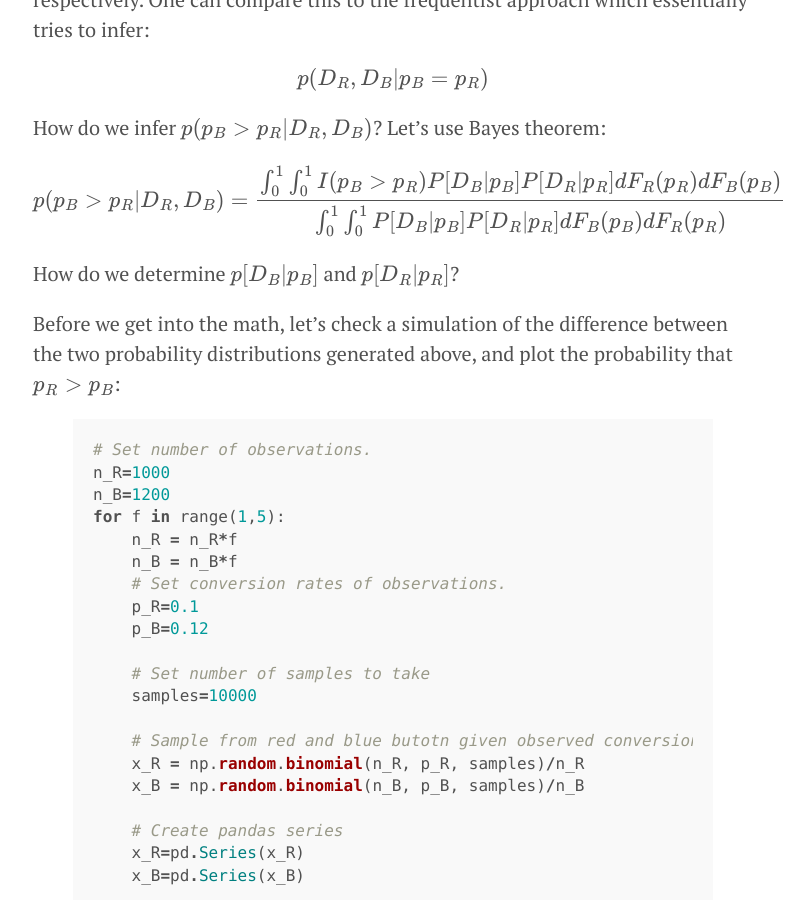
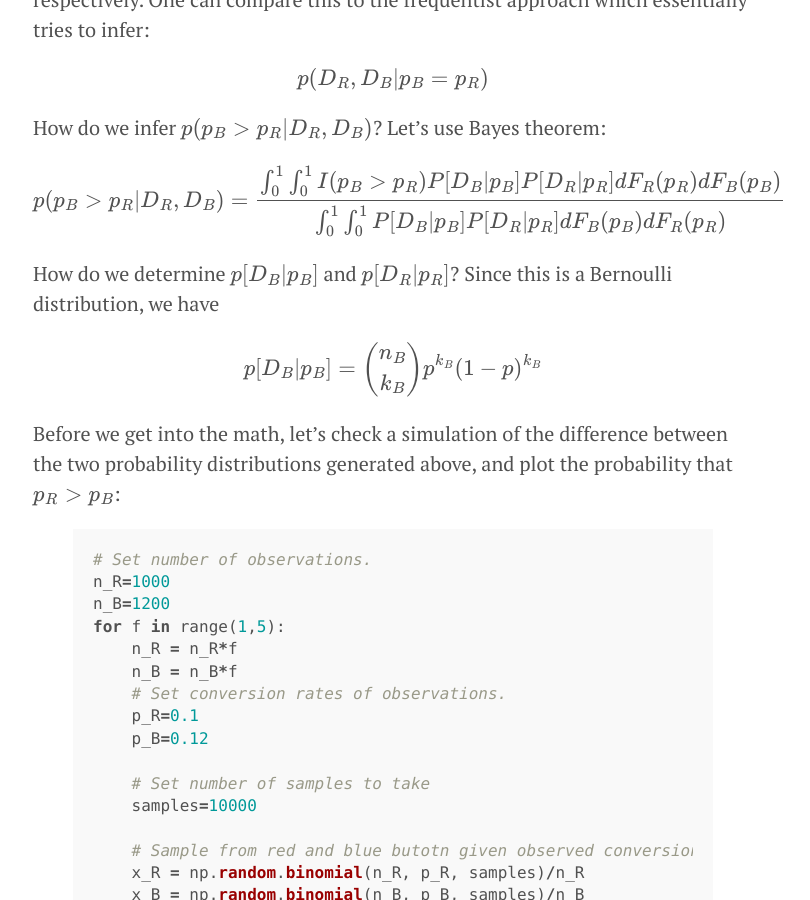
Before and after one commit to doriang102/doriang102.github.io, a Jekyll site: the page built from _posts/2017-05-28-hypothesis-testing.md, in a window 1280 px wide and 900 px high, scrolled down 8254 px. Shown: the whole window, without its empty margins (247-1057 px from the left). Built offline with Jekyll 4.4.1, drawn with Linux system fonts in a browser that asks for light colours; our own code applies the rules of GitHub Pages for plain Markdown files; formulas are drawn with MathJax 3.

Commit message:
Update 2017-05-28-hypothesis-testing.md

```diff
--- a/_posts/2017-05-28-hypothesis-testing.md
+++ b/_posts/2017-05-28-hypothesis-testing.md
@@ -236,7 +236,10 @@ How do we infer $$ p(p_B > p_R \rvert D_R, D_B) $$? Let's use Bayes theorem:
 
 $$ p(p_B > p_R | D_R, D_B) = \frac{\int_0^1 \int_0^1 I(p_B > p_R) P[D_B|p_B] P[D_R|p_R] dF_R(p_R) dF_B(p_B)}{\int_0 ^1 \int_0^1 P[D_B|p_B] P[D_R|p_R] dF_B(p_B) dF_R(p_R) }$$
 
-How do we determine $$p[D_B \rvert p_B]$$ and $$p[D_R \rvert p_R]$$?
+How do we determine $$p[D_B \rvert p_B]$$ and $$p[D_R \rvert p_R]$$? Since this is a Bernoulli distribution, we have
+
+
+$$ p[D_B \rvert p_B] = {n_B \choose k_B} p^{k_B} (1-p)^{k_B} $$
 
 Before we get into the math, let's check a simulation of the difference between the two probability distributions generated above, and plot the probability that $$p_R > p_B$$:
 
```
